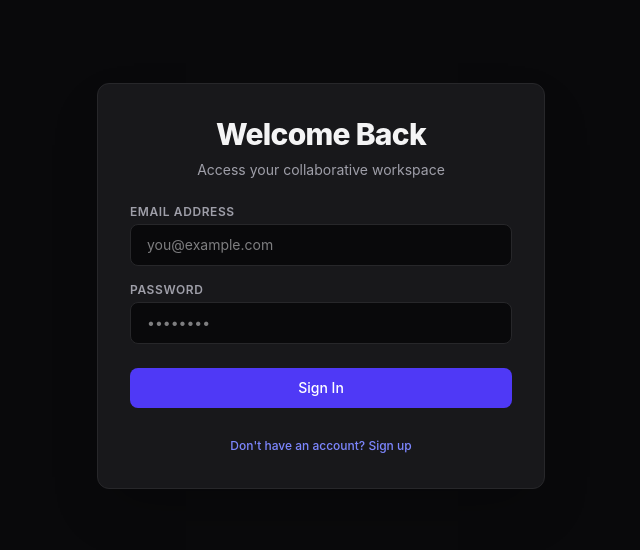
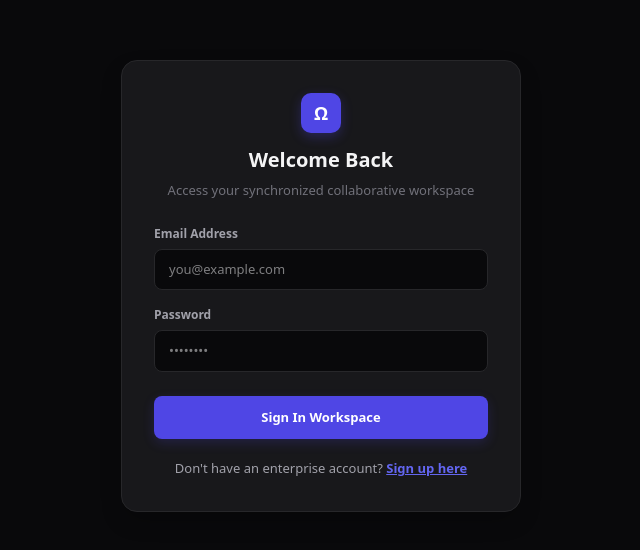
Before and after one commit to Mobin977/collab-app, a React (Vite) app in the folder collab-frontend/: page / in a window 1280 px wide. Shown: the part 114-664 px from the top of the page, without its empty margins (319-959 px from the left). Built offline with nearby package versions, Linux system fonts and the light colour scheme.

Commit message:
fix: integrate resilient pure inline dark mode css schemas for cloud login views

```diff
--- a/collab-frontend/src/components/AuthPage.tsx
+++ b/collab-frontend/src/components/AuthPage.tsx
@@ -21,7 +21,9 @@ export const AuthPage: React.FC<AuthPageProps> = ({ onAuthSuccess }) => {
     const payload = isLogin ? { email, password } : { email, password, fullName };
 
     try {
-      const response = await fetch(`http://localhost:5000${endpoint}`, {
+      // Connect smoothly to your production environment gateway variable layout
+      const apiUrl = import.meta.env.VITE_API_URL || 'http://localhost:5000';
+      const response = await fetch(`${apiUrl}${endpoint}`, {
         method: 'POST',
         headers: { 'Content-Type': 'application/json' },
         body: JSON.stringify(payload),
@@ -30,90 +32,102 @@ export const AuthPage: React.FC<AuthPageProps> = ({ onAuthSuccess }) => {
       const data = await response.json();
 
       if (!response.ok) {
-        throw new Error(data.error || 'Authentication processing failed');
+        throw new Error(data.error || 'Authentication sequence failed');
       }
 
-      // Lift token state upwards on success
       onAuthSuccess(data.token, data.user);
     } catch (err: any) {
-      setError(err.message || 'Network connectivity issue');
+      setError(err.message || 'Server connection timed out');
     } finally {
       setLoading(false);
     }
   };
 
   return (
-    <div className="min-h-screen flex items-center justify-center bg-zinc-950 p-4 font-sans text-zinc-100">
-      <div className="w-full max-w-md bg-zinc-900 border border-zinc-800 rounded-xl p-8 shadow-2xl">
-        <h2 className="text-3xl font-extrabold text-center tracking-tight mb-2">
-          {isLogin ? 'Welcome Back' : 'Create Account'}
-        </h2>
-        <p className="text-sm text-zinc-400 text-center mb-6">
-          {isLogin ? 'Access your collaborative workspace' : 'Get started with real-time kanban tracking'}
-        </p>
+    <div style={{ minHeight: '100vh', display: 'flex', alignItems: 'center', justifyContent: 'center', backgroundColor: '#09090b', fontFamily: 'system-ui, sans-serif', padding: '20px', boxSizing: 'border-box' }}>
+      <div style={{ width: '100%', maxWidth: '400px', backgroundColor: '#18181b', border: '1px solid #27272a', borderRadius: '16px', padding: '32px', boxShadow: '0 10px 25px -5px rgba(0,0,0,0.3)', boxSizing: 'border-box' }}>
 
+        {/* Workspace Brand Badge Title */}
+        <div style={{ textAlign: 'center', marginBottom: '24px' }}>
+          <div style={{ display: 'inline-flex', width: '40px', height: '40px', borderRadius: '10px', backgroundColor: '#4f46e5', alignItems: 'center', justifyContent: 'center', fontWeight: 'bold', fontSize: '18px', color: '#ffffff', marginBottom: '12px', boxShadow: '0 4px 12px rgba(79, 70, 229, 0.3)' }}>Ω</div>
+          <h2 style={{ fontSize: '20px', fontWeight: 700, color: '#f4f4f5', margin: '0 0 6px 0', tracking: '-0.025em' }}>
+            {isLogin ? 'Welcome Back' : 'Create Enterprise Account'}
+          </h2>
+          <p style={{ fontSize: '13px', color: '#71717a', margin: 0 }}>
+            {isLogin ? 'Access your synchronized collaborative workspace' : 'Get started with real-time multi-tenant boards'}
+          </p>
+        </div>
+
+        {/* Dynamic Exception Warning Error Alert */}
         {error && (
-          <div className="mb-4 p-3 bg-red-950/50 border border-red-800 text-red-400 text-sm rounded-lg">
-            {error}
+          <div style={{ backgroundColor: 'rgba(248, 113, 113, 0.1)', border: '1px solid #f87171', color: '#f87171', borderRadius: '8px', padding: '12px', fontSize: '13px', marginBottom: '16px', textAlign: 'center', fontWeight: 500 }}>
+            ⚠️ {error}
           </div>
         )}
 
-        <form onSubmit={handleSubmit} className="space-y-4">
+        <form onSubmit={handleSubmit} style={{ display: 'flex', flexDirection: 'column', gap: '16px' }}>
           {!isLogin && (
-            <div>
-              <label className="block text-xs font-semibold uppercase tracking-wider text-zinc-400 mb-1">Full Name</label>
+            <div style={{ display: 'flex', flexDirection: 'column', gap: '6px' }}>
+              <label style={{ fontSize: '12px', fontWeight: 600, color: '#a1a1aa' }}>Full Name</label>
               <input
                 type="text"
-                required
+                placeholder="John Doe"
                 value={fullName}
                 onChange={(e) => setFullName(e.target.value)}
-                className="w-full bg-zinc-950 border border-zinc-800 rounded-lg px-4 py-2.5 text-sm focus:outline-none focus:border-indigo-500 transition-colors"
-                placeholder="John Doe"
+                required
+                style={{ backgroundColor: '#09090b', border: '1px solid #27272a', borderRadius: '8px', padding: '10px 14px', fontSize: '13px', color: '#f4f4f5', outline: 'none', transition: 'border-color 0.2s' }}
               />
             </div>
           )}
 
-          <div>
-            <label className="block text-xs font-semibold uppercase tracking-wider text-zinc-400 mb-1">Email Address</label>
+          <div style={{ display: 'flex', flexDirection: 'column', gap: '6px' }}>
+            <label style={{ fontSize: '12px', fontWeight: 600, color: '#a1a1aa' }}>Email Address</label>
             <input
               type="email"
-              required
+              placeholder="you@example.com"
               value={email}
               onChange={(e) => setEmail(e.target.value)}
-              className="w-full bg-zinc-950 border border-zinc-800 rounded-lg px-4 py-2.5 text-sm focus:outline-none focus:border-indigo-500 transition-colors"
-              placeholder="you@example.com"
+              required
+              style={{ backgroundColor: '#09090b', border: '1px solid #27272a', borderRadius: '8px', padding: '10px 14px', fontSize: '13px', color: '#f4f4f5', outline: 'none' }}
             />
           </div>
 
-          <div>
-            <label className="block text-xs font-semibold uppercase tracking-wider text-zinc-400 mb-1">Password</label>
+          <div style={{ display: 'flex', flexDirection: 'column', gap: '6px' }}>
+            <label style={{ fontSize: '12px', fontWeight: 600, color: '#a1a1aa' }}>Password</label>
             <input
               type="password"
-              required
+              placeholder="••••••••"
               value={password}
               onChange={(e) => setPassword(e.target.value)}
-              className="w-full bg-zinc-950 border border-zinc-800 rounded-lg px-4 py-2.5 text-sm focus:outline-none focus:border-indigo-500 transition-colors"
-              placeholder="••••••••"
+              required
+              style={{ backgroundColor: '#09090b', border: '1px solid #27272a', borderRadius: '8px', padding: '10px 14px', fontSize: '13px', color: '#f4f4f5', outline: 'none' }}
             />
           </div>
 
           <button
             type="submit"
             disabled={loading}
-            className="w-full mt-2 bg-indigo-600 hover:bg-indigo-500 active:bg-indigo-700 disabled:opacity-50 text-white font-medium py-2.5 px-4 rounded-lg text-sm transition-colors cursor-pointer"
+            style={{ backgroundColor: '#4f46e5', color: '#ffffff', border: 'none', borderRadius: '8px', padding: '12px', fontSize: '13px', fontWeight: 600, cursor: loading ? 'not-allowed' : 'pointer', marginTop: '8px', boxShadow: '0 4px 12px rgba(79, 70, 229, 0.2)', transition: 'background-color 0.2s' }}
           >
-            {loading ? 'Processing...' : isLogin ? 'Sign In' : 'Register Account'}
+            {loading ? 'Authenticating Profile...' : isLogin ? 'Sign In Workspace' : 'Register Identity'}
           </button>
         </form>
 
-        <div className="mt-6 text-center">
+        {/* Dynamic Context Form Toggle Links */}
+        <div style={{ marginTop: '20px', textAlign: 'center', fontSize: '13px', color: '#a1a1aa' }}>
+          {isLogin ? "Don't have an enterprise account? " : "Already have an account? "}
           <button
-            onClick={() => { setIsLogin(!isLogin); setError(''); }}
-            className="text-xs text-indigo-400 hover:text-indigo-300 font-medium transition-colors cursor-pointer"
+            type="button"
+            onClick={() => {
+              setIsLogin(!isLogin);
+              setError('');
+            }}
+            style={{ backgroundColor: 'transparent', border: 'none', color: '#6366f1', fontWeight: 600, padding: 0, cursor: 'pointer', textDecoration: 'underline' }}
           >
-            {isLogin ? "Don't have an account? Sign up" : 'Already have an account? Sign in'}
+            {isLogin ? 'Sign up here' : 'Log in here'}
           </button>
         </div>
+
       </div>
     </div>
   );
```
